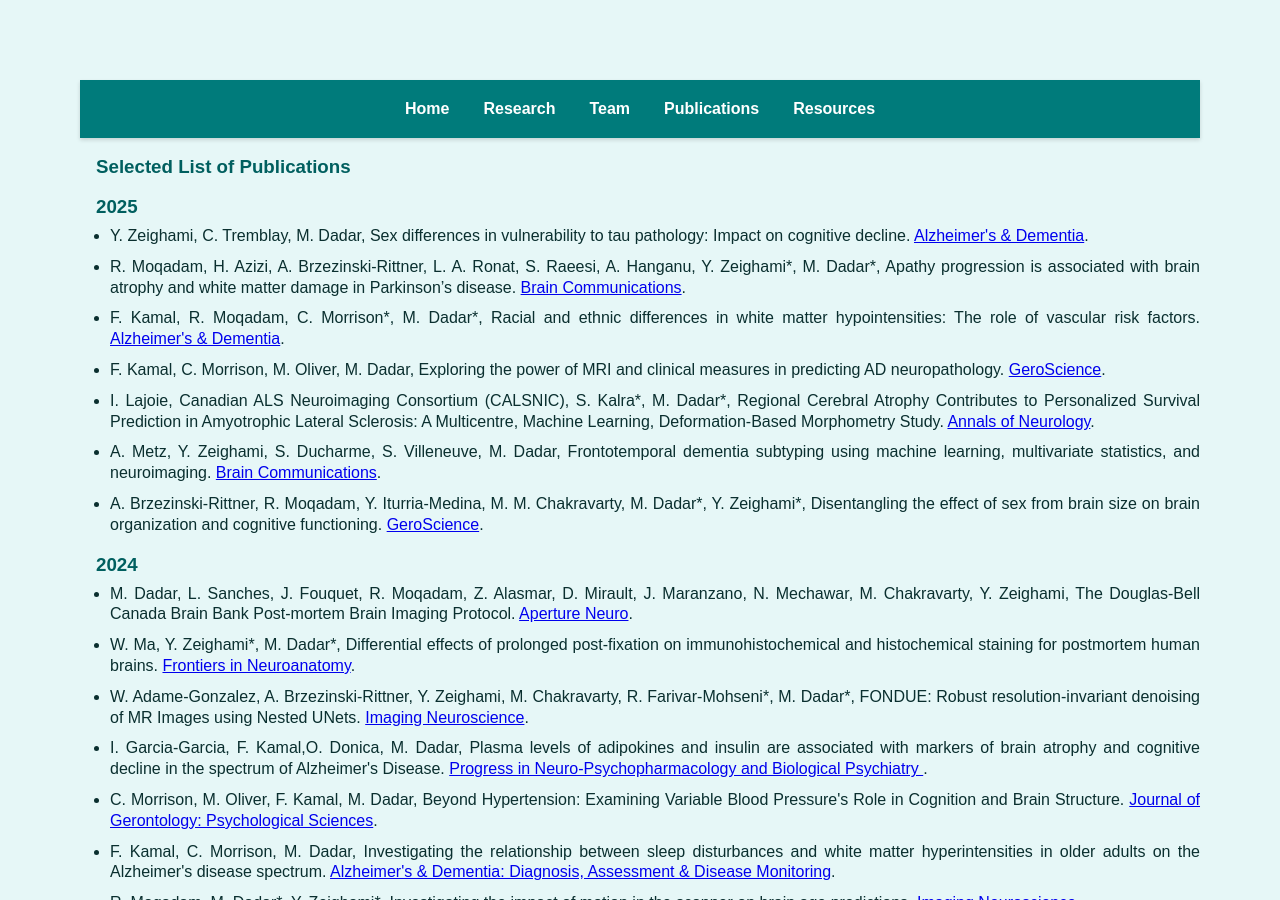
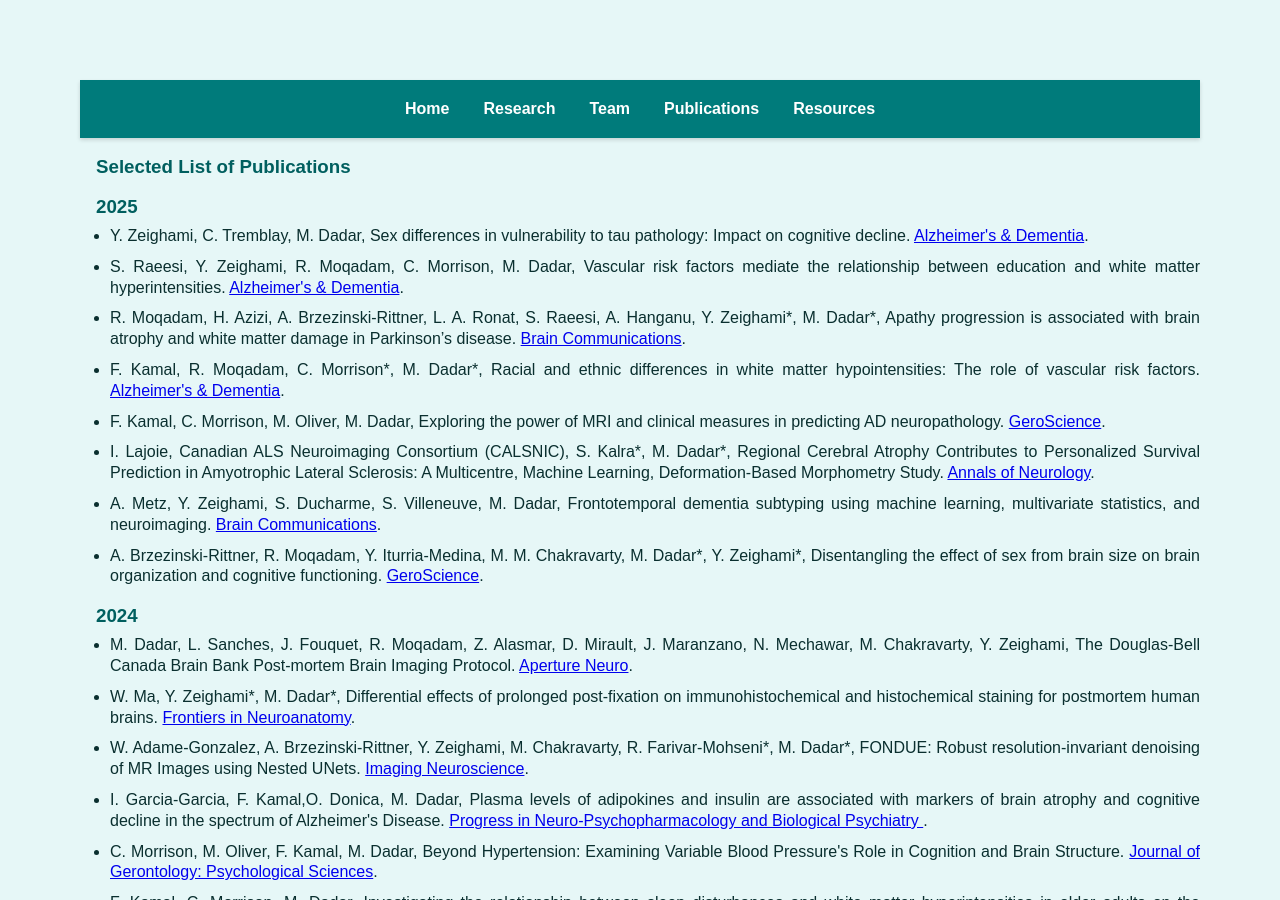
Before and after one commit to VANDAlab/VANDAlab.github.io, a Jekyll site: the page publications.html, which Jekyll copies as it is, in a window 1280 px wide and 900 px high. Built offline with Jekyll 4.4.1, drawn with Linux system fonts in a browser that asks for light colours.

Commit message:
Update publications.html

```diff
--- a/publications.html
+++ b/publications.html
@@ -26,6 +26,8 @@
   <ul>
       <li> Y. Zeighami, C. Tremblay, M. Dadar, Sex differences in vulnerability to tau pathology: Impact on cognitive decline.
      <a href="https://doi.org/10.1002/alz.70634" target="_blank">Alzheimer's & Dementia</a>. </li>
+          <li> S. Raeesi, Y. Zeighami, R. Moqadam, C. Morrison, M. Dadar, Vascular risk factors mediate the relationship between education and white matter hyperintensities.
+     <a href=" https://doi.org/10.1002/alz.70972" target="_blank">Alzheimer's & Dementia</a>. </li>
    <li>  R. Moqadam, H. Azizi, A. Brzezinski-Rittner, L. A. Ronat, S. Raeesi, A. Hanganu, Y. Zeighami*, M. Dadar*, Apathy progression is associated with brain atrophy and white matter damage in Parkinson’s disease.
      <a href="https://doi.org/10.1093/braincomms/fcaf355" target="_blank">Brain Communications</a>. </li>
     <li> F. Kamal, R. Moqadam, C. Morrison*, M. Dadar*, Racial and ethnic differences in white matter hypointensities: The role of vascular risk factors.
```
